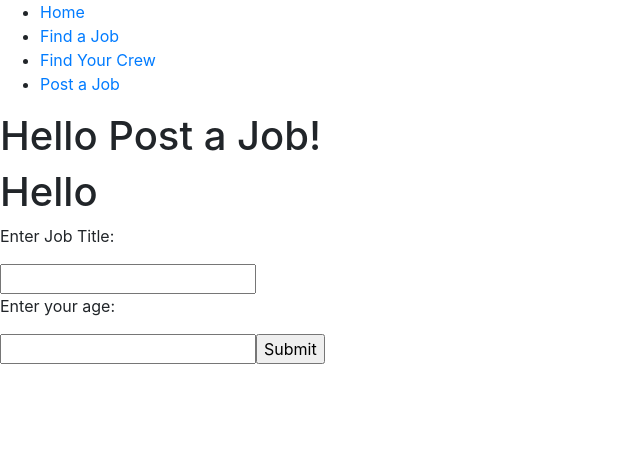
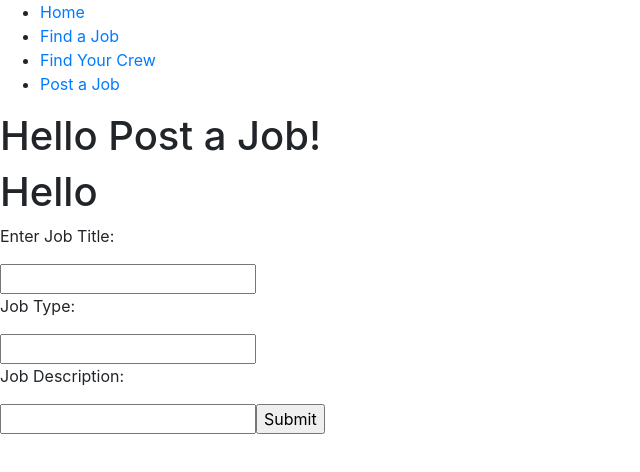
Before and after one commit to amakaanikwe/bric_sheets_react, a React (Create React App) app in the folder React_App/: page /post-job in a window 1280 px wide. Shown: the top 472 px of the page, without its empty margins (0-640 px from the left). Built offline with nearby package versions, Linux system fonts and the light colour scheme.

Commit message:
Updated form

```diff
--- a/React_App/src/Components/Post_Job/PostJobForm.jsx
+++ b/React_App/src/Components/Post_Job/PostJobForm.jsx
@@ -34,10 +34,16 @@ const PostJobForm = () => {
                 name='username'
                 onChange={formChangeHandler}
             />
-                <p>Enter your age:</p>
+                <p>Job Type:</p>
                 <input
                 type='text'
                 name='age'
+                onChange={formChangeHandler}
+            />
+             <p>Job Description:</p>
+                <input
+                type='text'
+                name='details'
                 onChange={formChangeHandler}
             />
                 <input type="submit" />
```
